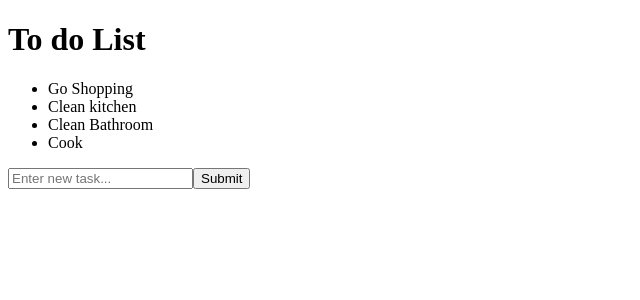
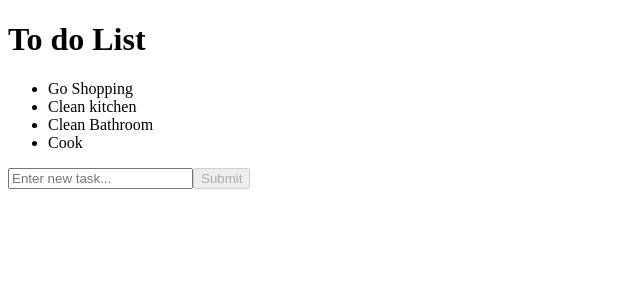
Before and after one commit to elenamarsili/mentoring-list, a React (Create React App) app: page / in a window 1280 px wide. Shown: the top 300 px of the page, without its empty margins (0-640 px from the left). Built offline with nearby package versions, Linux system fonts and the light colour scheme; the HTML template or start-up script is replaced by a standard one.

Commit message:
fix onSubmit

```diff
--- a/src/App.tsx
+++ b/src/App.tsx
@@ -6,12 +6,12 @@ import { List } from "./types";
 
 function App() {
 
-  const [toDoList, setToDoList] = useState<List>(list);
+  const [toDoList, setToDoList] = useState<List>(list); //toDoList es inmutable la funcion sirve a actualizarla
 
   return (
     <div className="App">
       <h1>To do List</h1>
-      <ToDoList toDoList={toDoList} />
+      <ToDoList toDoList={toDoList} setToDoList={setToDoList} />
     </div>
   );
 }
--- a/src/components/list/toDoList.tsx
+++ b/src/components/list/toDoList.tsx
@@ -2,39 +2,45 @@ import { ToDo } from "./toDo"
 import React, { useState } from 'react';
 import { List, Task } from "../../types";
 
-type Props = {toDoList: List}
+type Props = { toDoList: List; setToDoList: React.Dispatch<React.SetStateAction<List>> }
 
-export const ToDoList = ({toDoList}: Props) => {
+export const ToDoList = ({ toDoList, setToDoList }: Props) => {
 
     const [newTask, setNewTask] = useState<string>('')
 
     const onFillInput = (e: React.ChangeEvent<HTMLInputElement>) => {
-        const task : string = e.target.value
+        const task: string = e.target.value
         setNewTask(task)
     }
 
     const onSubmit = () => {
-        const task : Task = {
-            id: toDoList.length,
+        const task: Task = {
+            id: toDoList.length+1,
             task: newTask
         }
-        toDoList.push(task)
+        setToDoList(toDoList.concat(task));
+        setNewTask('')
     }
+
+    const onEnter= (e: React.KeyboardEvent<HTMLInputElement>) => {
+        if (e.key === "Enter") {
+            onSubmit()
+        }
+    }
+
 
     return (
         <div>
             <ul>
                 {toDoList.map(todo => {
                     return (
-                        <ToDo key={todo.id} todo={todo} />
+                        <ToDo key={todo.id} todo={todo} />
                     )
                 })}
             </ul>
 
-            <form>
-                <input value={newTask} onChange={(e) => {onFillInput(e)}} type="text" placeholder="Enter new task..."/>
-                <button onClick={()=>{onSubmit()}}>Submit</button>
-            </form>
+            <input value={newTask} onChange={(e) => { onFillInput(e) }} type="text" placeholder="Enter new task..." onKeyPress={(e) => { onEnter(e) }}/>
+            <button onClick={() => { onSubmit() }} disabled={ newTask.trim() === ''} >Submit</button>
         </div>
     )
 }
```
